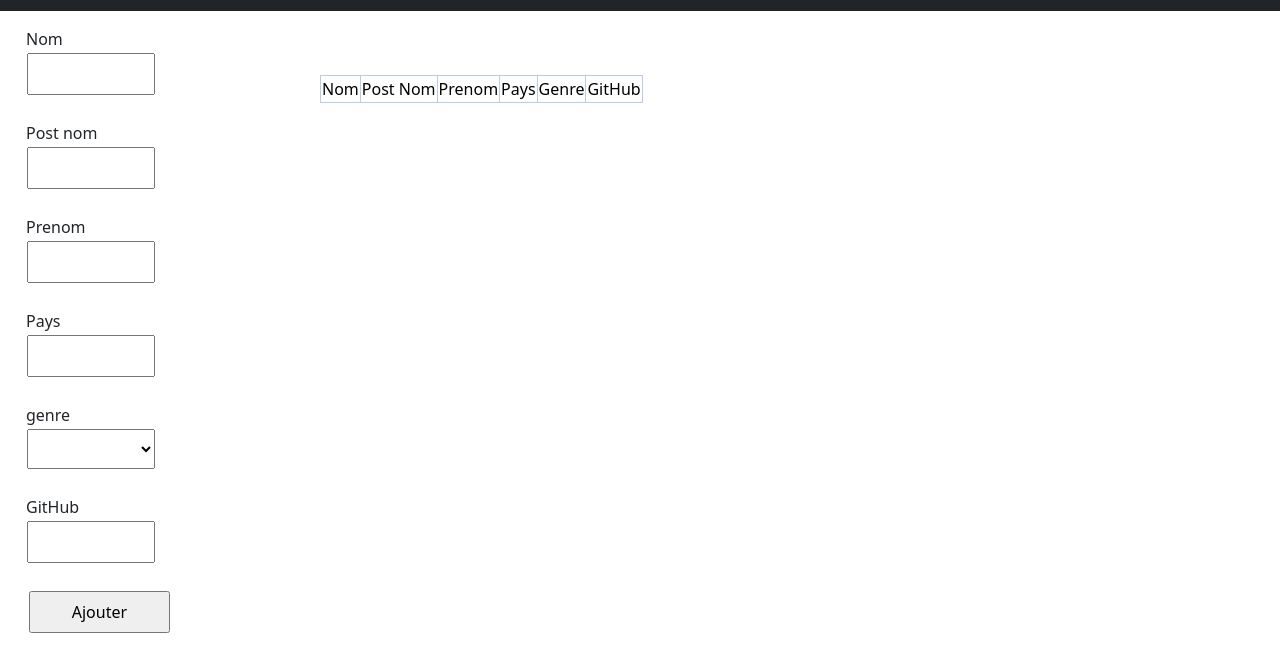
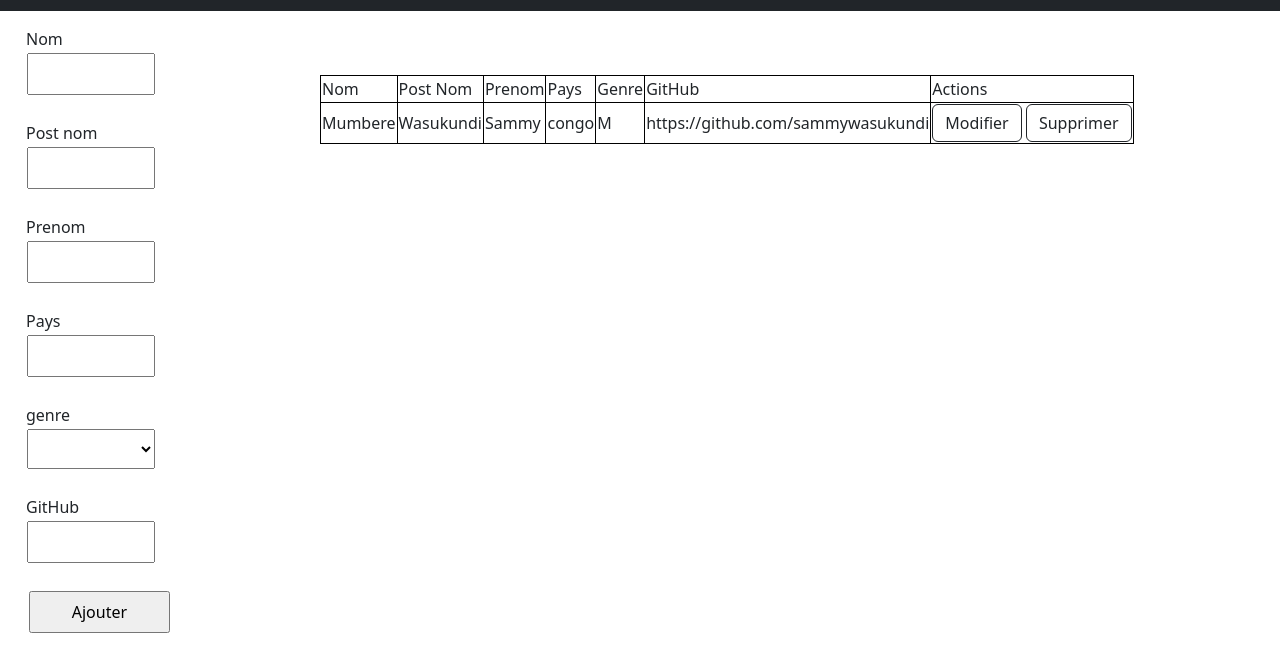
Before and after one commit to sammywasukundi/apprenants, a plain HTML site: page index.html in a window 1280 px wide. Shown: the part 61-732 px from the top of the page. Drawn offline with Linux system fonts and the light colour scheme.

Commit message:
ameliorer

```diff
--- a/index.html
+++ b/index.html
@@ -35,18 +35,19 @@
             <input type="text" id="git" class="inputClass" required><br>
             <input type="submit" value="Ajouter" class="inputClass" id="button" style="width: 11vw; margin-left: 3px;">
         </form>
-        <table class="table-primary">
-            <thead class="table-primary">
-                <tr class="table-primary">
-                    <td class="table-primary">Nom</td>
-                    <td class="table-primary">Post Nom</td>
-                    <td class="table-primary">Prenom</td>
-                    <td class="table-primary">Pays</td>
-                    <td class="table-primary">Genre</td>
-                    <td class="table-primary">GitHub</td>
+        <table>
+            <thead>
+                <tr>
+                    <td>Nom</td>
+                    <td>Post Nom</td>
+                    <td>Prenom</td>
+                    <td>Pays</td>
+                    <td>Genre</td>
+                    <td>GitHub</td>
+                    <td>Actions</td>
                 </tr>
             </thead>
-            <tbody class="table-primary">
+            <tbody>
 
             </tbody>
         </table>
--- a/stage.js
+++ b/stage.js
@@ -15,14 +15,14 @@ editModeEnabled(editMode);
 
 
 let identites = [
-    // {
-    //     'nom': "Mumbere",
-    //     'postnom' : "Wasukundi",
-    //     'prenom' : "Sammy",
-    //     'pays' : "congo",
-    //     'github': "github/sammy",
-    //     'genre': "M"
-    // }
+    {
+        'nom': "Mumbere",
+        'postnom' : "Wasukundi",
+        'prenom' : "Sammy",
+        'pays' : "congo",
+        'github': "https://github.com/sammywasukundi",
+        'genre': "M"
+    }
 
 ]
 
@@ -41,10 +41,10 @@ function loadTasksInTable() {
         <td> ${identite.github}</td>
 
         <td>
-        <button class='btn' data-nom="${identite.nom}" data-postnom="${identite.postnom}" data-prenom="${identite.prenom}"
+        <button class="btn btn-outline-dark" data-nom="${identite.nom}" data-postnom="${identite.postnom}" data-prenom="${identite.prenom}"
         data-pays="${identite.pays}" data-genre="${identite.genre}" data-github="${identite.github}"
         onclick= "editIdentite(this)"> Modifier</button>
-        <button class='btn1' onclick="deleteIdentite(this, ${identites.indexOf(identite)}); confirmer()"> Supprimer</button>
+        <button class="btn btn-outline-dark" onclick="deleteIdentite(this, ${identites.indexOf(identite)}); confirmer()"> Supprimer</button>
         </td>
         </tr>`
 
```
